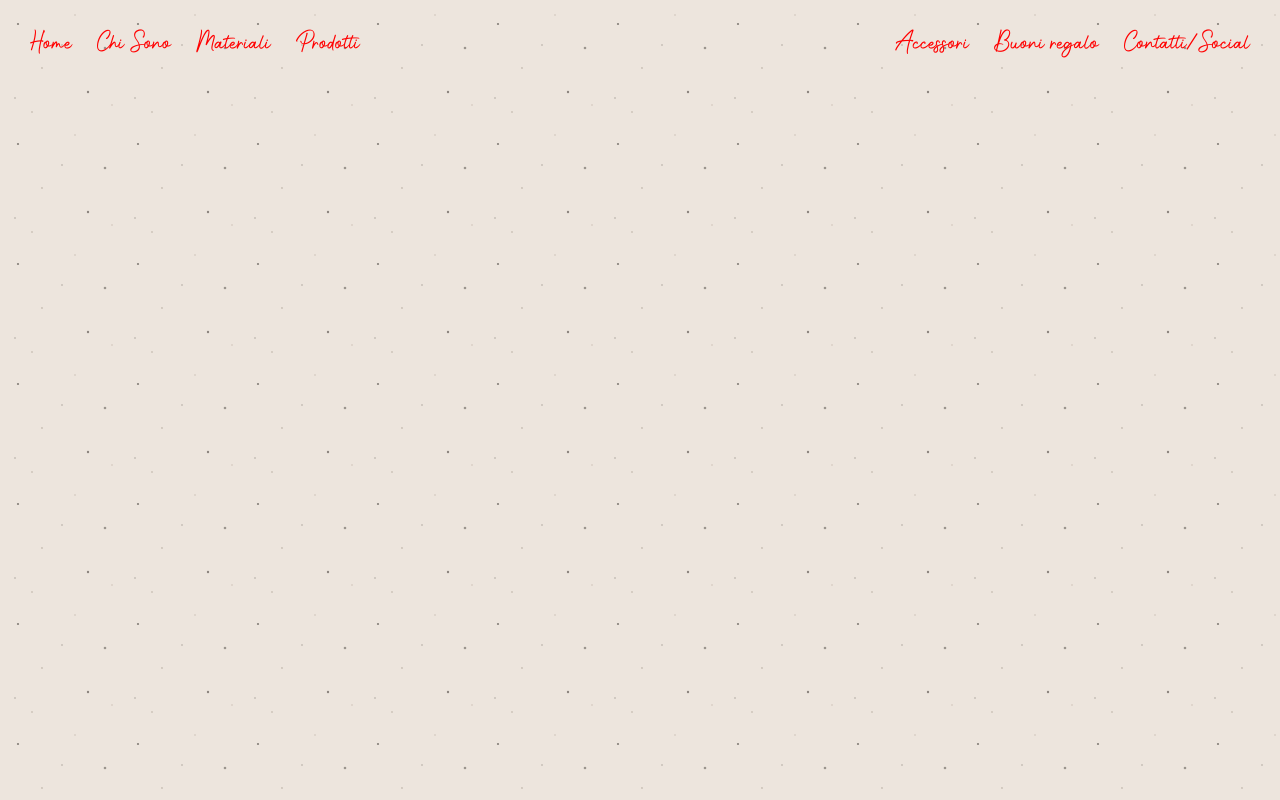
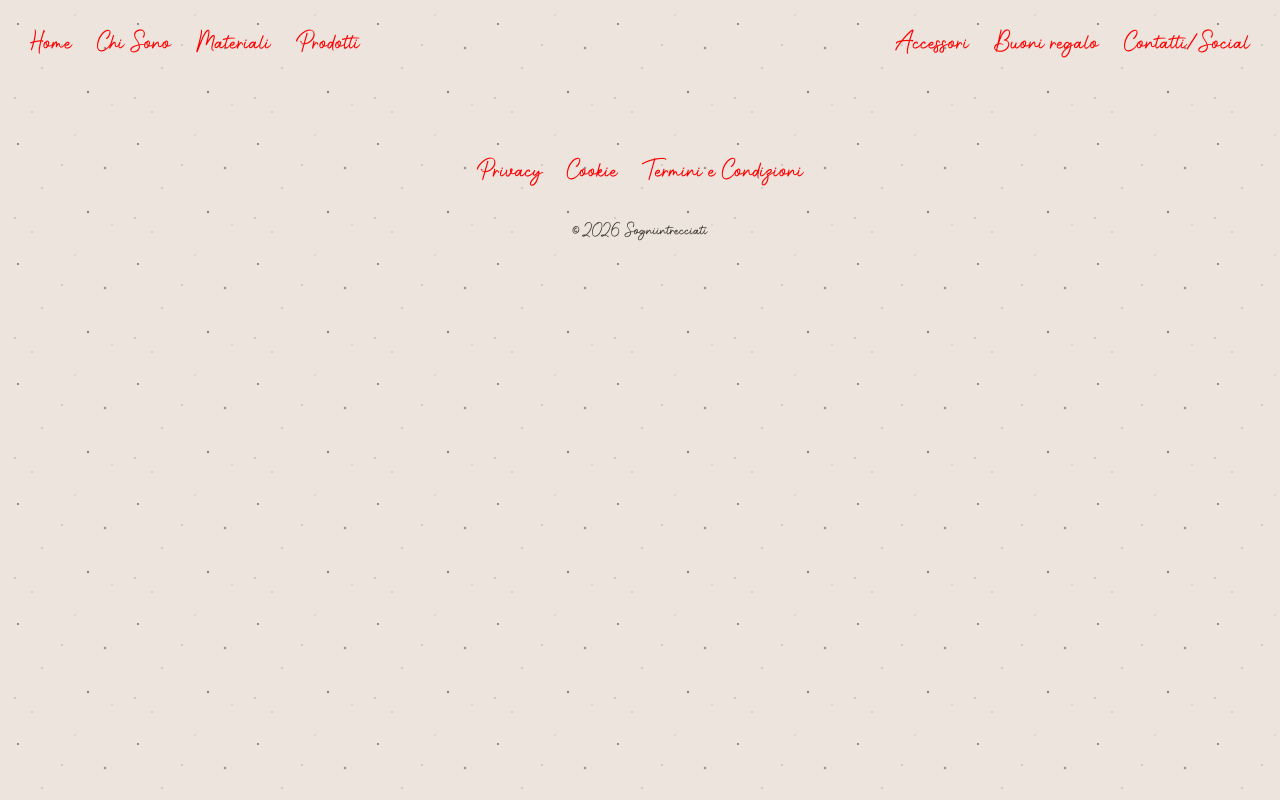
Before and after one commit to Danilo-comi/Sogni-intreciati, a plain HTML site: page contatti.html in a window 1280 px wide. Drawn offline with Linux system fonts and the light colour scheme.

Commit message:
aggiornato contatti

```diff
--- a/contatti.css
+++ b/contatti.css
@@ -17,8 +17,10 @@ body {
 }
 
 a {
-  text-decoration: none; /* toglie la sottolineatura */
-  border: none;  /* toglie il bordo*/
+  text-decoration: none;
+  /* toglie la sottolineatura */
+  border: none;
+  /* toglie il bordo*/
   border-radius: 10px;
   background-color: transparent;
   color: red;
@@ -52,3 +54,93 @@ a {
   gap: 5px;
   margin: 0;
 }
+
+/* fino a qui si può usare su tutti i css, è lo sfondo e i tasti di navigazione in alto */
+
+
+
+
+
+
+
+
+
+
+
+
+
+
+
+
+
+
+
+
+
+
+
+
+
+
+
+
+
+
+
+
+
+
+
+
+
+
+
+
+
+
+
+
+
+
+
+
+
+
+
+
+
+
+
+
+
+
+
+
+
+
+
+
+
+
+
+
+
+
+
+
+
+
+
+
+/* ==========================================================================
+   7. FOOTER
+   ========================================================================== */
+.footer {
+  display: flex;
+  flex-direction: column;
+  justify-content: center;
+  align-items: center;
+  gap: 16px;
+  padding: 30px 20px;
+  margin-top: 40px;
+}
--- a/contatti.html
+++ b/contatti.html
@@ -24,3 +24,37 @@
             <a href="/contatti.html">Contatti/Social</a>
         </nav>
     </header>
+
+
+
+
+
+
+
+
+
+
+
+
+
+
+
+
+
+
+
+
+
+
+    <footer class="footer">
+        <div class="legali">
+            <a href="/privacy-police.html">Privacy</a>
+            <a href="/cookie-police.html">Cookie</a>
+            <a href="/termini-condizioni.html">Termini e Condizioni</a>
+        </div>
+        <div class="registro">
+            <p>© 2026 Sogniintrecciati</p>
+        </div>
+    </footer>
+
+</body>
--- a/style.css
+++ b/style.css
@@ -17,8 +17,10 @@ body {
 }
 
 a {
-  text-decoration: none; /* toglie la sottolineatura */
-  border: none;  /* toglie il bordo*/
+  text-decoration: none;
+  /* toglie la sottolineatura */
+  border: none;
+  /* toglie il bordo*/
   border-radius: 10px;
   background-color: transparent;
   color: red;
```
